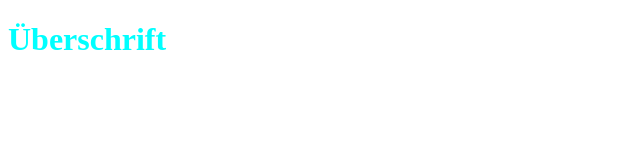
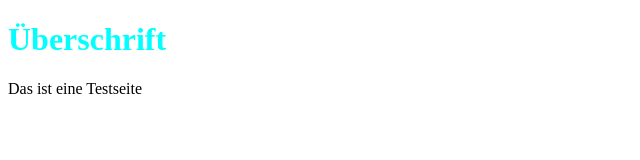
Before and after one commit to TheCodeFox-tech/htmlTest, a plain HTML site: page index.html in a window 1280 px wide. Shown: the whole page, without its empty margins (0-640 px from the left). Drawn offline with Linux system fonts and the light colour scheme.

Commit message:
Edited index.html

```diff
--- a/index.html
+++ b/index.html
@@ -10,5 +10,6 @@
 
     <body>
         <h1>Überschrift</h1>
+        <p>Das ist eine Testseite</p>
     </body>
 </html>
```
